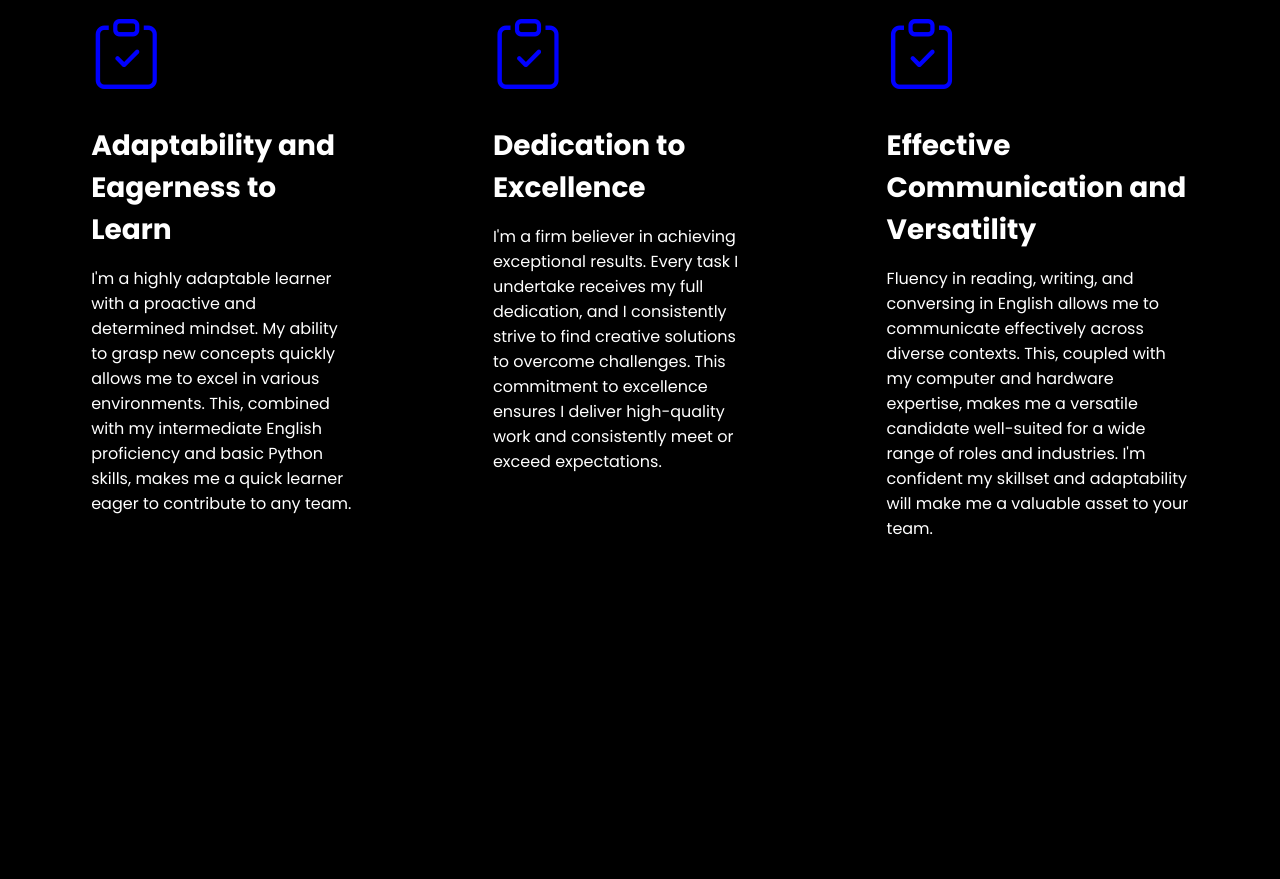
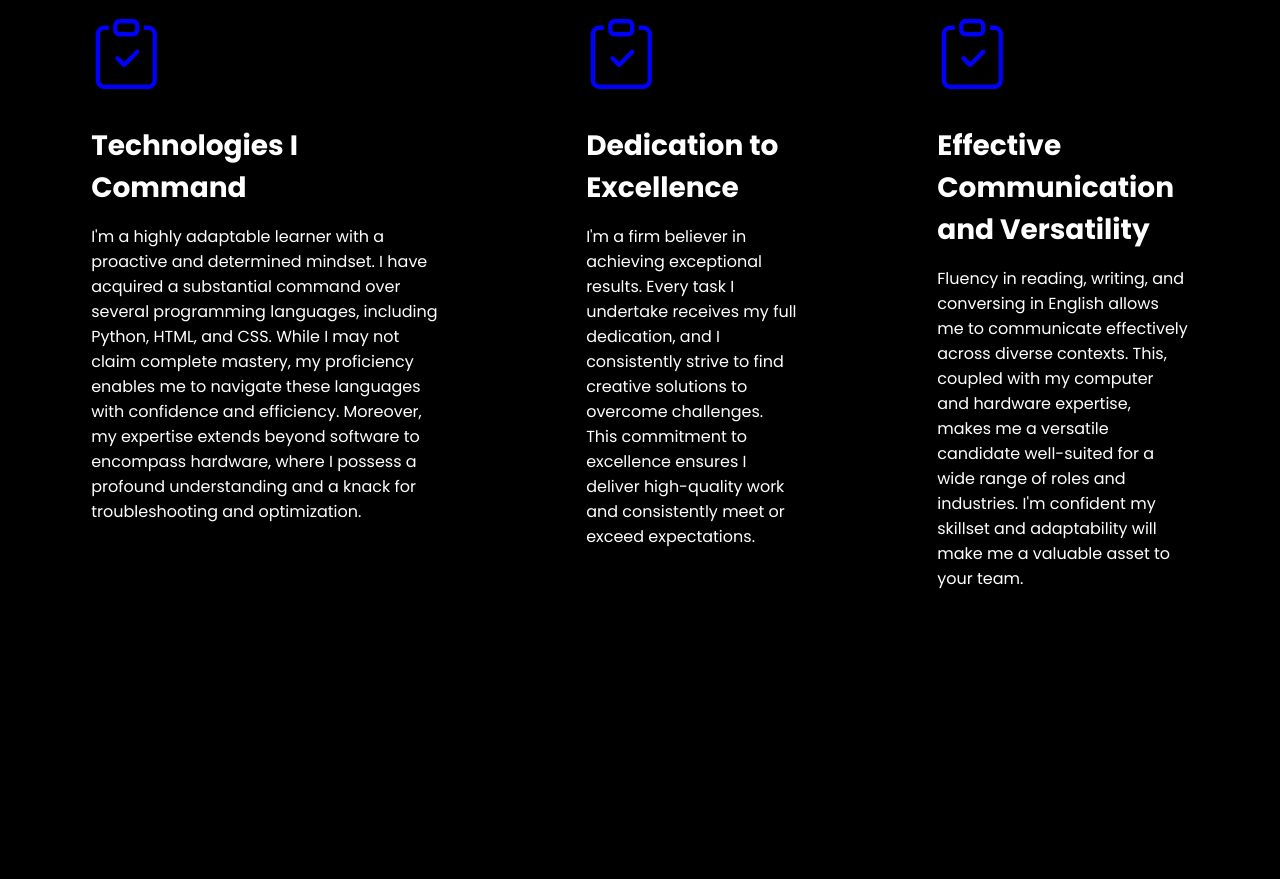
Before and after one commit to Icaruhvm/curriculo, a plain HTML site: page index.html in a window 1280 px wide. Shown: the part 1220-2099 px from the top of the page. Drawn offline with nearby package versions, Linux system fonts and the light colour scheme.

Commit message:
Add files via upload

```diff
--- a/index.html
+++ b/index.html
@@ -71,8 +71,8 @@
             <div class="flex">
                 <div class="especialidades-box">
                     <i class="bi bi-clipboard-check"></i>
-                    <h3>Adaptability and Eagerness to Learn</h3>
-                    <p>I'm a highly adaptable learner with a proactive and determined mindset. My ability to grasp new concepts quickly allows me to excel in various environments.  This, combined with my intermediate English proficiency and basic Python skills, makes me a quick learner eager to contribute to any team.</p>
+                    <h3>Technologies I Command</h3>
+                    <p>I'm a highly adaptable learner with a proactive and determined mindset. I have acquired a substantial command over several programming languages, including Python, HTML, and CSS. While I may not claim complete mastery, my proficiency enables me to navigate these languages with confidence and efficiency. Moreover, my expertise extends beyond software to encompass hardware, where I possess a profound understanding and a knack for troubleshooting and optimization.</p>
                 </div>
                 <div class="especialidades-box">
                     <i class="bi bi-clipboard-check"></i>
```
